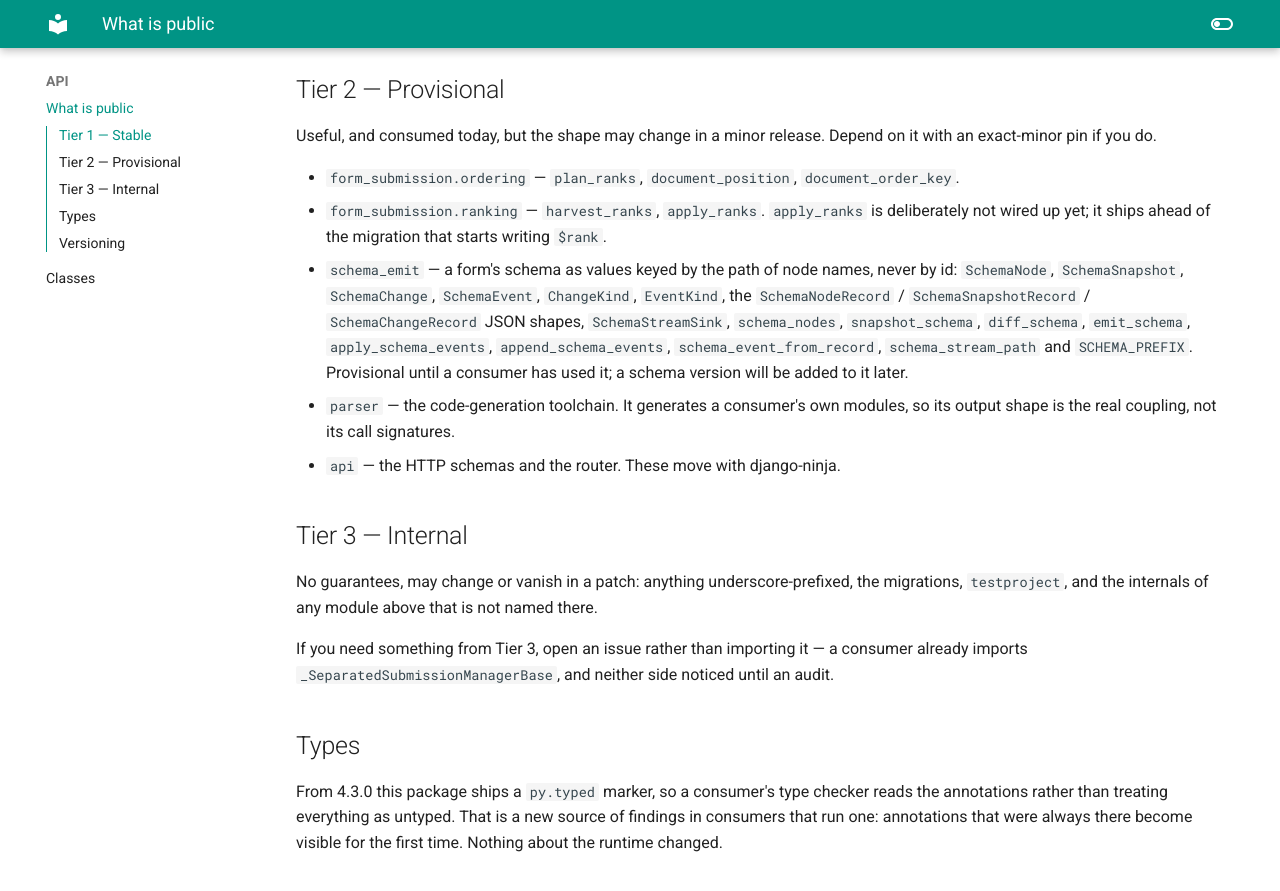
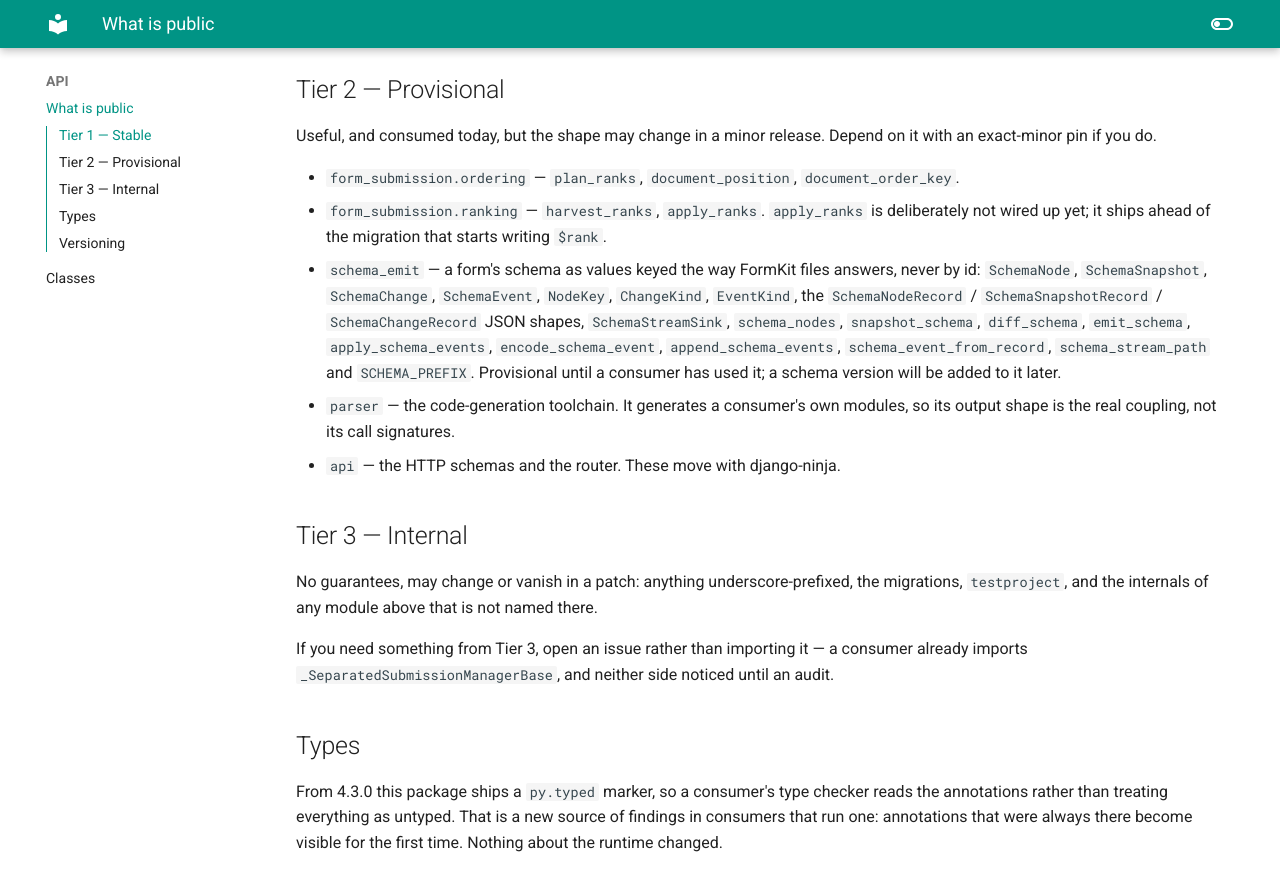
Before and after one commit to catalpainternational/formkit-ninja, an MkDocs documentation site: the page built from docs/public-api.md, in a window 1280 px wide and 900 px high, scrolled down 768 px. Shown: the top 891 px of the window. Built offline with MkDocs 1.6.1 and Material for MkDocs 9.7.7, drawn with Linux system fonts in a browser that asks for light colours.

Commit message:
Say how schema nodes are keyed now that wrappers are transparent

```diff
--- a/docs/public-api.md
+++ b/docs/public-api.md
@@ -34,12 +34,12 @@ exact-minor pin if you do.
 - `form_submission.ordering` — `plan_ranks`, `document_position`, `document_order_key`.
 - `form_submission.ranking` — `harvest_ranks`, `apply_ranks`. `apply_ranks` is deliberately
   not wired up yet; it ships ahead of the migration that starts writing `$rank`.
-- `schema_emit` — a form's schema as values keyed by the path of node names, never by id:
-  `SchemaNode`, `SchemaSnapshot`, `SchemaChange`, `SchemaEvent`, `ChangeKind`, `EventKind`,
-  the `SchemaNodeRecord` / `SchemaSnapshotRecord` / `SchemaChangeRecord` JSON shapes,
-  `SchemaStreamSink`, `schema_nodes`, `snapshot_schema`, `diff_schema`, `emit_schema`,
-  `apply_schema_events`, `append_schema_events`, `schema_event_from_record`,
-  `schema_stream_path` and `SCHEMA_PREFIX`. Provisional until a consumer has used it; a schema
+- `schema_emit` — a form's schema as values keyed the way FormKit files answers, never by id:
+  `SchemaNode`, `SchemaSnapshot`, `SchemaChange`, `SchemaEvent`, `NodeKey`, `ChangeKind`,
+  `EventKind`, the `SchemaNodeRecord` / `SchemaSnapshotRecord` / `SchemaChangeRecord` JSON
+  shapes, `SchemaStreamSink`, `schema_nodes`, `snapshot_schema`, `diff_schema`, `emit_schema`,
+  `apply_schema_events`, `encode_schema_event`, `append_schema_events`,
+  `schema_event_from_record`, `schema_stream_path` and `SCHEMA_PREFIX`. Provisional until a consumer has used it; a schema
   version will be added to it later.
 - `parser` — the code-generation toolchain. It generates a consumer's own modules, so its
   output shape is the real coupling, not its call signatures.
```
Also changed, not shown: CHANGELOG.md (+11 -6 lines).
